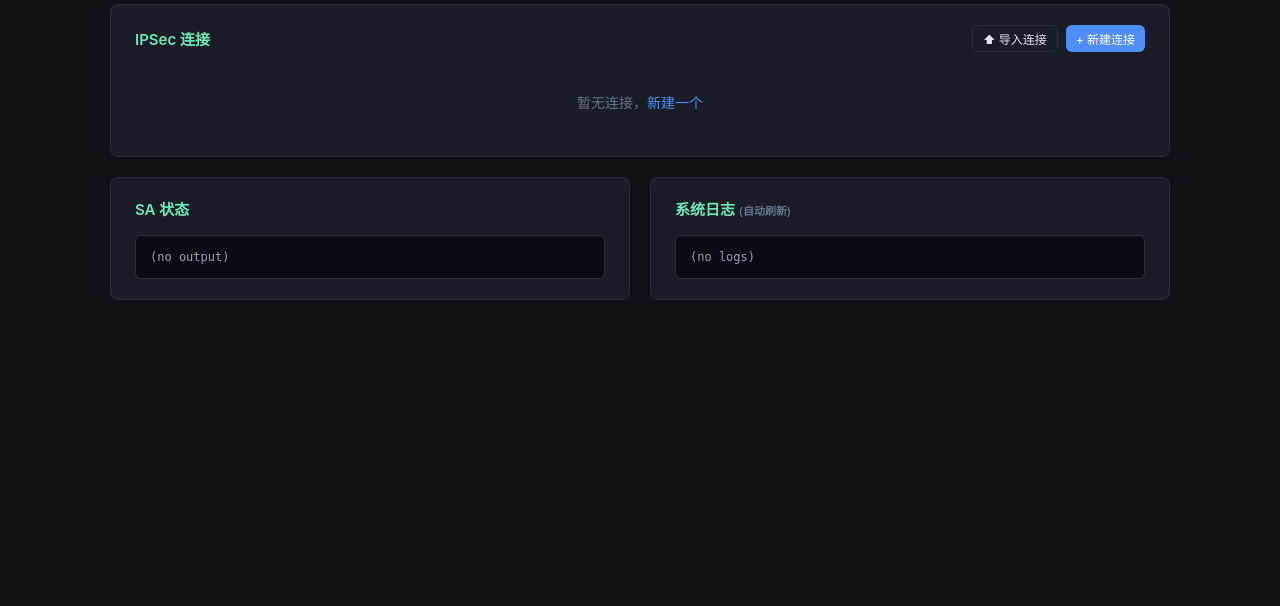
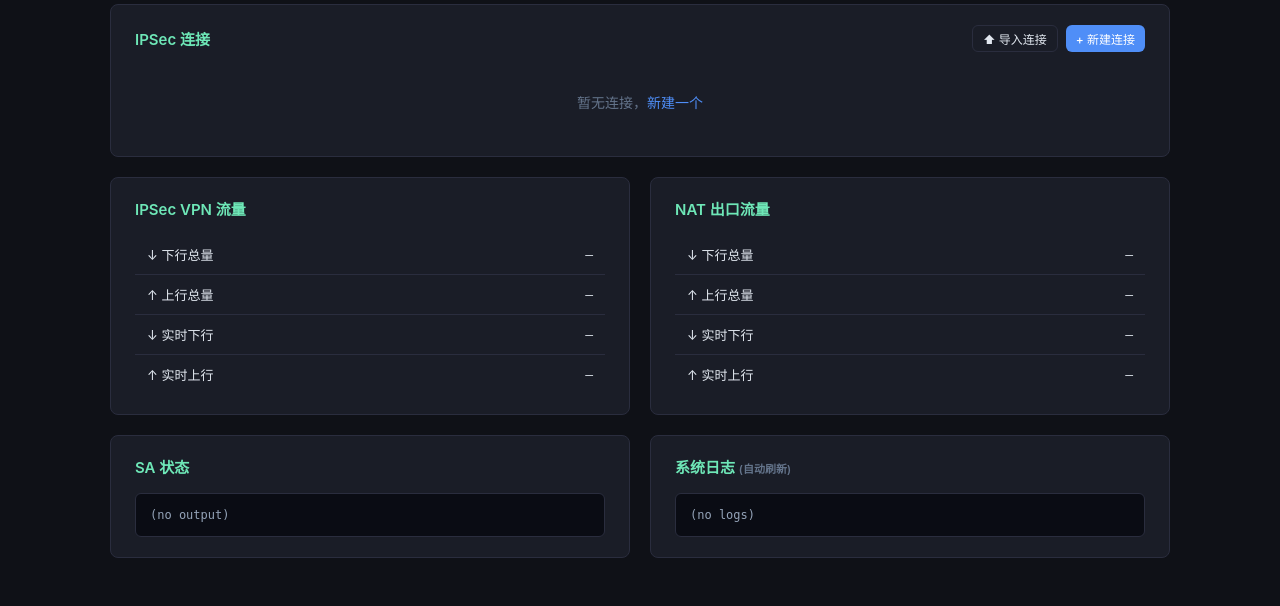
Before and after one commit to neighbour-oldhuang/strongswan-admin, a FastAPI app: page / in a window 1280 px wide. Shown: the part 200-806 px from the top of the page. Before the commit the page ends 500 px from the top, so only its background shows below. Run offline with FastAPI, Linux system fonts and the light colour scheme; data that the repository does not hold is empty.

Commit message:
feat: 仪表盘显示 IPSec/NAT 实时流量和带宽统计

```diff
--- a/ctl.py
+++ b/ctl.py
@@ -237,3 +237,62 @@ def write_swanctl(connections: dict):
             iface = f"xfrm{idx}"
             run(f"ip link show {iface} 2>/dev/null || ip link add {iface} type xfrm if_id {idx}")
             run(f"ip link set {iface} up")
+
+
+# ── traffic stats ─────────────────────────────────────────────────────────────
+
+def _iface_bytes(iface: str) -> tuple[int, int]:
+    """返回 (rx_bytes, tx_bytes)，接口不存在返回 (0, 0)"""
+    base = f"/sys/class/net/{iface}/statistics"
+    try:
+        rx = int(Path(f"{base}/rx_bytes").read_text().strip())
+        tx = int(Path(f"{base}/tx_bytes").read_text().strip())
+        return rx, tx
+    except (FileNotFoundError, ValueError):
+        return 0, 0
+
+
+def get_traffic_stats() -> dict:
+    """采集 IPSec xfrm 接口和 NAT 出口网卡的流量计数"""
+    result = {"ipsec": {"rx": 0, "tx": 0, "interfaces": {}}, "nat": {"rx": 0, "tx": 0, "interface": ""}}
+
+    # IPSec: 汇总所有 xfrm* 接口
+    net_dir = Path("/sys/class/net")
+    if net_dir.exists():
+        for iface in net_dir.iterdir():
+            if iface.name.startswith("xfrm"):
+                rx, tx = _iface_bytes(iface.name)
+                result["ipsec"]["interfaces"][iface.name] = {"rx": rx, "tx": tx}
+                result["ipsec"]["rx"] += rx
+                result["ipsec"]["tx"] += tx
+
+    # IPSec policy-based: 从 xfrm state 获取字节数
+    if not result["ipsec"]["interfaces"]:
+        _, out, _ = run("ip -s xfrm state 2>/dev/null")
+        total_rx = total_tx = 0
+        current_dir = None
+        for line in out.splitlines():
+            if "dir out" in line or "proto ESP" in line:
+                current_dir = "out"
+            elif "dir in" in line:
+                current_dir = "in"
+            m = re.search(r"(\d+)\(bytes\)", line)
+            if m and current_dir:
+                b = int(m.group(1))
+                if current_dir == "out":
+                    total_tx += b
+                else:
+                    total_rx += b
+                current_dir = None
+        result["ipsec"]["rx"] = total_rx
+        result["ipsec"]["tx"] = total_tx
+
+    # NAT: 出口网卡流量
+    _, route_out, _ = run("ip route show default")
+    m = re.search(r"dev (\S+)", route_out)
+    if m:
+        iface = m.group(1)
+        rx, tx = _iface_bytes(iface)
+        result["nat"] = {"rx": rx, "tx": tx, "interface": iface}
+
+    return result
--- a/main.py
+++ b/main.py
@@ -513,6 +513,10 @@ async def api_sa_status():
 async def api_status():
     return JSONResponse(ctl.status())
 
+@app.get("/api/traffic")
+async def api_traffic():
+    return JSONResponse(ctl.get_traffic_stats())
+
 @app.get("/api/logs")
 async def api_logs():
     return JSONResponse({"logs": ctl.get_logs()})
--- a/templates/index.html
+++ b/templates/index.html
@@ -105,6 +105,32 @@
   {% else %}
   <p style="color:var(--muted);text-align:center;padding:24px 0">暂无连接，<a href="/connections/new">新建一个</a></p>
   {% endif %}
+</div>
+
+<!-- Traffic Stats -->
+<div class="grid2">
+  <div class="card">
+    <div class="card-title">IPSec VPN 流量</div>
+    <table style="font-size:13px">
+      <tbody>
+        <tr><td>↓ 下行总量</td><td id="ipsec-rx" style="font-family:monospace;min-width:100px;text-align:right">—</td></tr>
+        <tr><td>↑ 上行总量</td><td id="ipsec-tx" style="font-family:monospace;min-width:100px;text-align:right">—</td></tr>
+        <tr><td>↓ 实时下行</td><td id="ipsec-rx-rate" style="font-family:monospace;min-width:100px;text-align:right">—</td></tr>
+        <tr><td>↑ 实时上行</td><td id="ipsec-tx-rate" style="font-family:monospace;min-width:100px;text-align:right">—</td></tr>
+      </tbody>
+    </table>
+  </div>
+  <div class="card">
+    <div class="card-title">NAT 出口流量 <span id="nat-iface-label" style="font-size:11px;color:var(--muted)"></span></div>
+    <table style="font-size:13px">
+      <tbody>
+        <tr><td>↓ 下行总量</td><td id="nat-rx" style="font-family:monospace;min-width:100px;text-align:right">—</td></tr>
+        <tr><td>↑ 上行总量</td><td id="nat-tx" style="font-family:monospace;min-width:100px;text-align:right">—</td></tr>
+        <tr><td>↓ 实时下行</td><td id="nat-rx-rate" style="font-family:monospace;min-width:100px;text-align:right">—</td></tr>
+        <tr><td>↑ 实时上行</td><td id="nat-tx-rate" style="font-family:monospace;min-width:100px;text-align:right">—</td></tr>
+      </tbody>
+    </table>
+  </div>
 </div>
 
 <!-- SA Status + Logs -->
@@ -240,6 +266,45 @@ async function refreshStatus() {
 }
 refreshLogs(); setInterval(refreshLogs, 10000);
 refreshStatus(); setInterval(refreshStatus, 8000);
+
+function fmtBytes(b) {
+  if (b < 1024) return b + ' B';
+  if (b < 1048576) return (b/1024).toFixed(1) + ' KB';
+  if (b < 1073741824) return (b/1048576).toFixed(1) + ' MB';
+  return (b/1073741824).toFixed(2) + ' GB';
+}
+function fmtRate(bps) {
+  if (bps < 0) bps = 0;
+  if (bps < 1024) return bps.toFixed(0) + ' B/s';
+  if (bps < 1048576) return (bps/1024).toFixed(1) + ' KB/s';
+  if (bps < 1073741824) return (bps/1048576).toFixed(1) + ' MB/s';
+  return (bps/1073741824).toFixed(1) + ' GB/s';
+}
+
+let lastTraffic = null, lastTime = 0;
+async function refreshTraffic() {
+  try {
+    const r = await fetch('/api/traffic');
+    const d = await r.json();
+    const now = Date.now();
+    document.getElementById('ipsec-rx').textContent = fmtBytes(d.ipsec.rx);
+    document.getElementById('ipsec-tx').textContent = fmtBytes(d.ipsec.tx);
+    document.getElementById('nat-rx').textContent = fmtBytes(d.nat.rx);
+    document.getElementById('nat-tx').textContent = fmtBytes(d.nat.tx);
+    if (d.nat.interface) document.getElementById('nat-iface-label').textContent = '— ' + d.nat.interface;
+    if (lastTraffic && lastTime) {
+      const dt = (now - lastTime) / 1000;
+      if (dt > 0) {
+        document.getElementById('ipsec-rx-rate').textContent = fmtRate((d.ipsec.rx - lastTraffic.ipsec.rx) / dt);
+        document.getElementById('ipsec-tx-rate').textContent = fmtRate((d.ipsec.tx - lastTraffic.ipsec.tx) / dt);
+        document.getElementById('nat-rx-rate').textContent = fmtRate((d.nat.rx - lastTraffic.nat.rx) / dt);
+        document.getElementById('nat-tx-rate').textContent = fmtRate((d.nat.tx - lastTraffic.nat.tx) / dt);
+      }
+    }
+    lastTraffic = d; lastTime = now;
+  } catch {}
+}
+refreshTraffic(); setInterval(refreshTraffic, 3000);
 </script>
 </body>
 </html>
```
